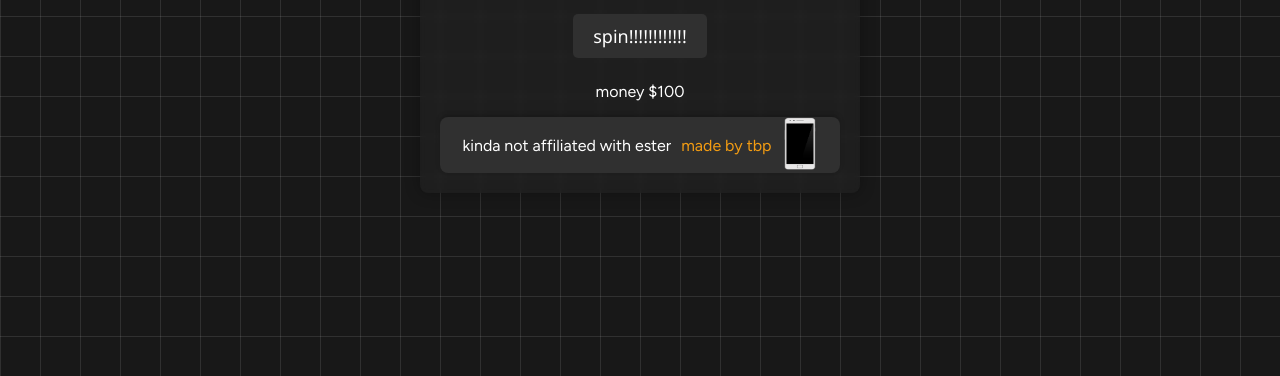
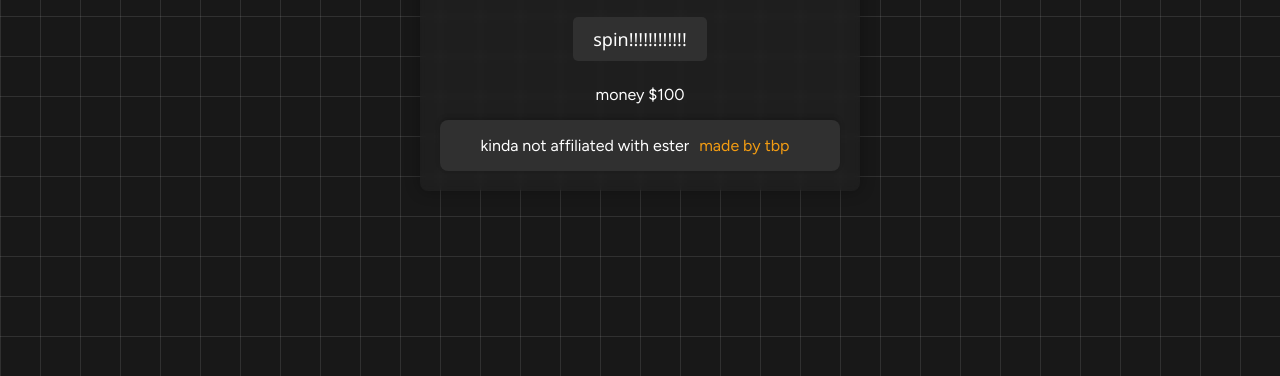
Before and after one commit to n1d3v/ester-gambling, a plain HTML site: page index.html in a window 1280 px wide. Shown: the part 424-800 px from the top of the page. Drawn offline with nearby package versions, Linux system fonts and the light colour scheme.

Commit message:
remove s2 😔😔

```diff
--- a/index.html
+++ b/index.html
@@ -43,7 +43,6 @@
         <footer>
             <p>kinda not affiliated with ester</p>
             <a href="https://github.com/n1d3v">made by tbp</a>
-            <img src="assets/samsung galaxy s2.png" width="36s" height="56">
         </footer>
     </div>
     <audio id="coins-sound" src="coolassfx/coins.mp3"></audio>
```
